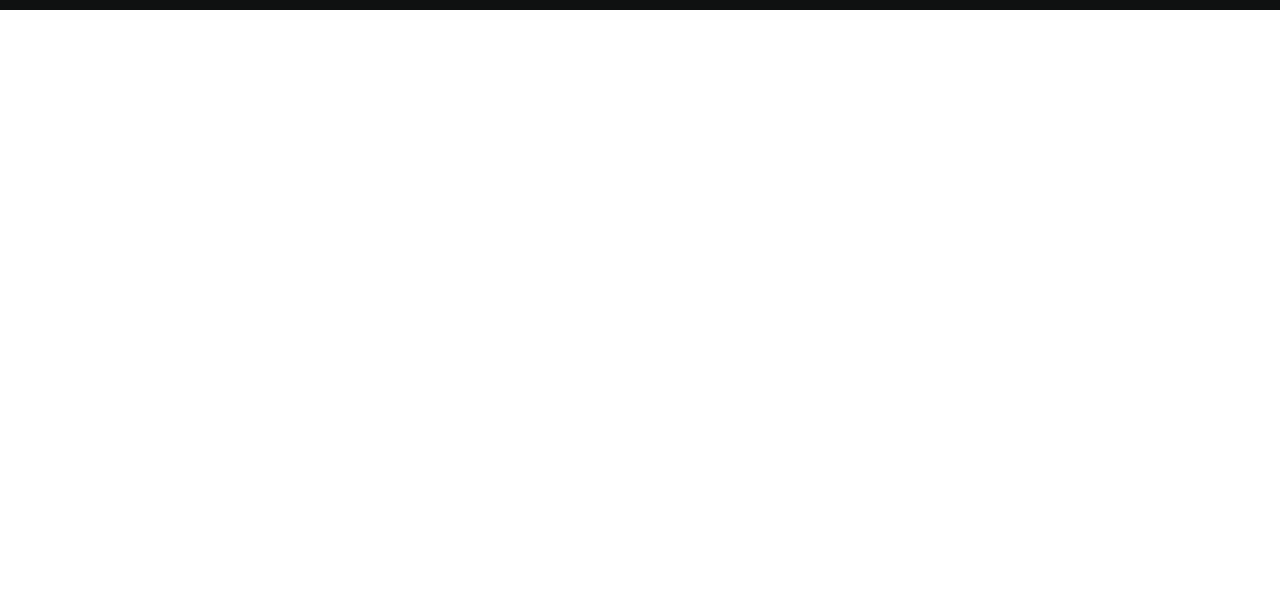
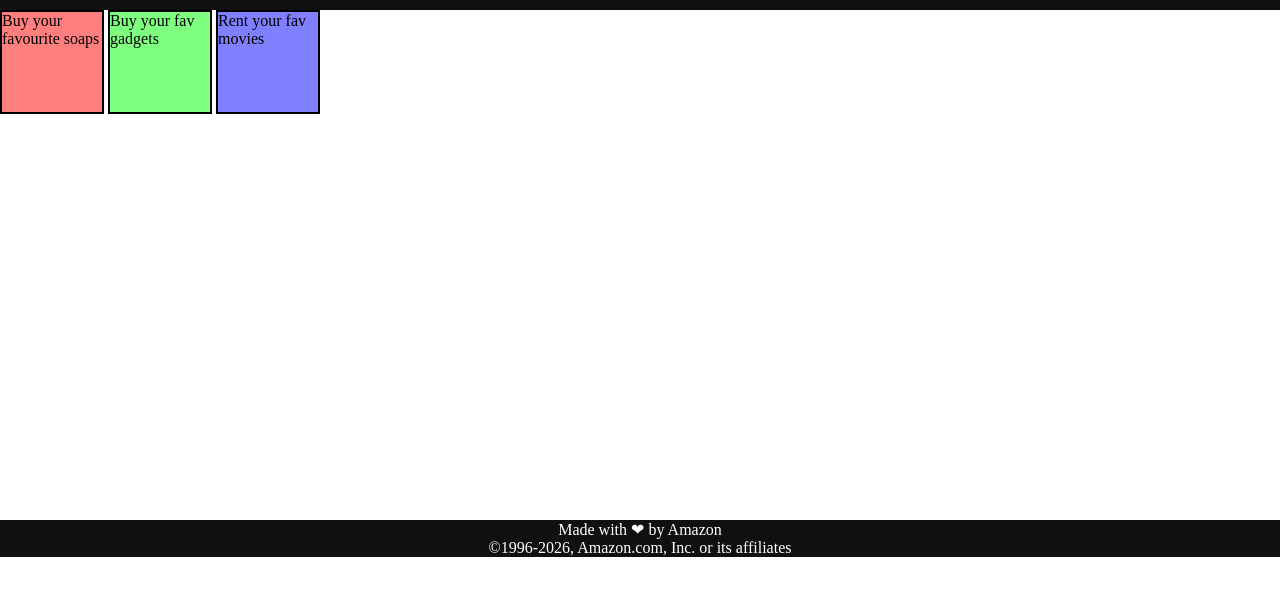
Before and after one commit to Vanshi-1210/navbar-html-css, a plain HTML site: page index.html in a window 1280 px wide. Shown: the part 50-646 px from the top of the page. Drawn offline with Linux system fonts and the light colour scheme.

Commit message:
adding header and footer to make final navbar

```diff
--- a/index.html
+++ b/index.html
@@ -7,14 +7,22 @@
     <link rel="stylesheet" href="style.css">
 </head>
 <body>
-    <div id="navbar">
+   <header> <div id="navbar">
         <a href="#" id="logo">amazon.in</a>
         <a href="#">Account</a>
         <a href="#">My Cart</a>
         <a href="#">Contact Us</a>
         <input placeholder=" Search Amazon.in">
         <button>Search</button>
-
     </div>
+    </header>
+    <div id="content">
+    <div class="contentBox" style="background-color:rgba(255,00,00,0.5) ;">Buy your favourite soaps</div>
+    <div class="contentBox" style="background-color:rgba(00,255,00,0.5) ;">Buy your fav gadgets</div>
+    <div class="contentBox" style="background-color:rgba(00,00,255,0.5) ;">Rent your fav movies</div>
+    </div>
+     <footer>
+        Made with &#10084; by Amazon <br>
+        &#169;1996-2026, Amazon.com, Inc. or its affiliates </footer>
 </body>
 </html>
--- a/style.css
+++ b/style.css
@@ -18,3 +18,18 @@
     margin-right: 200px;
     text-decoration: none;
 }
+.contentBox{
+    height: 100px;
+    width: 100px;
+    border: 2px solid black;
+    display: inline-block;
+    color: black;
+}
+footer{
+    color: white;
+    background-color: #0f1111;
+    text-align: center;
+}
+#content{
+    height: 510px;
+}
```
